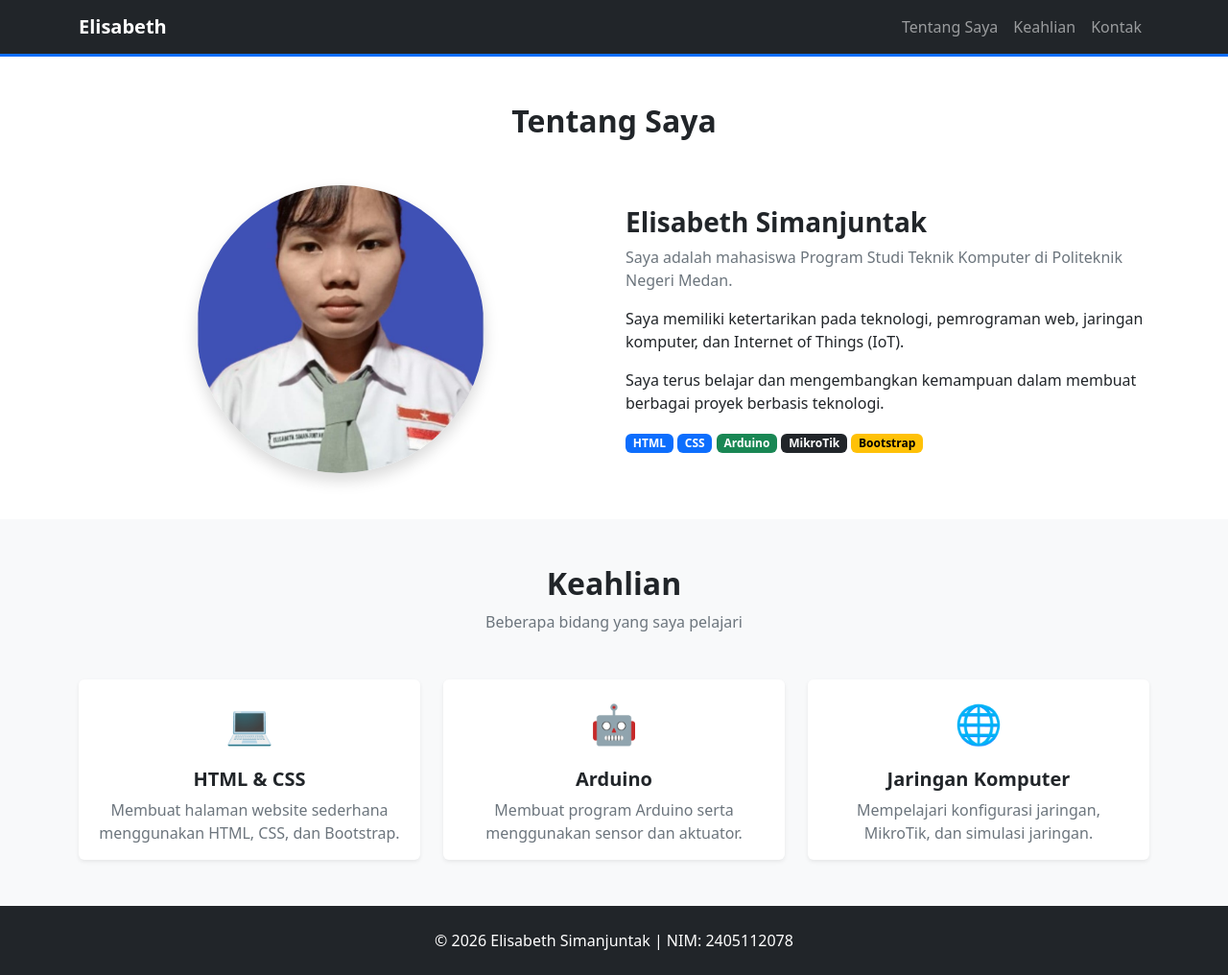
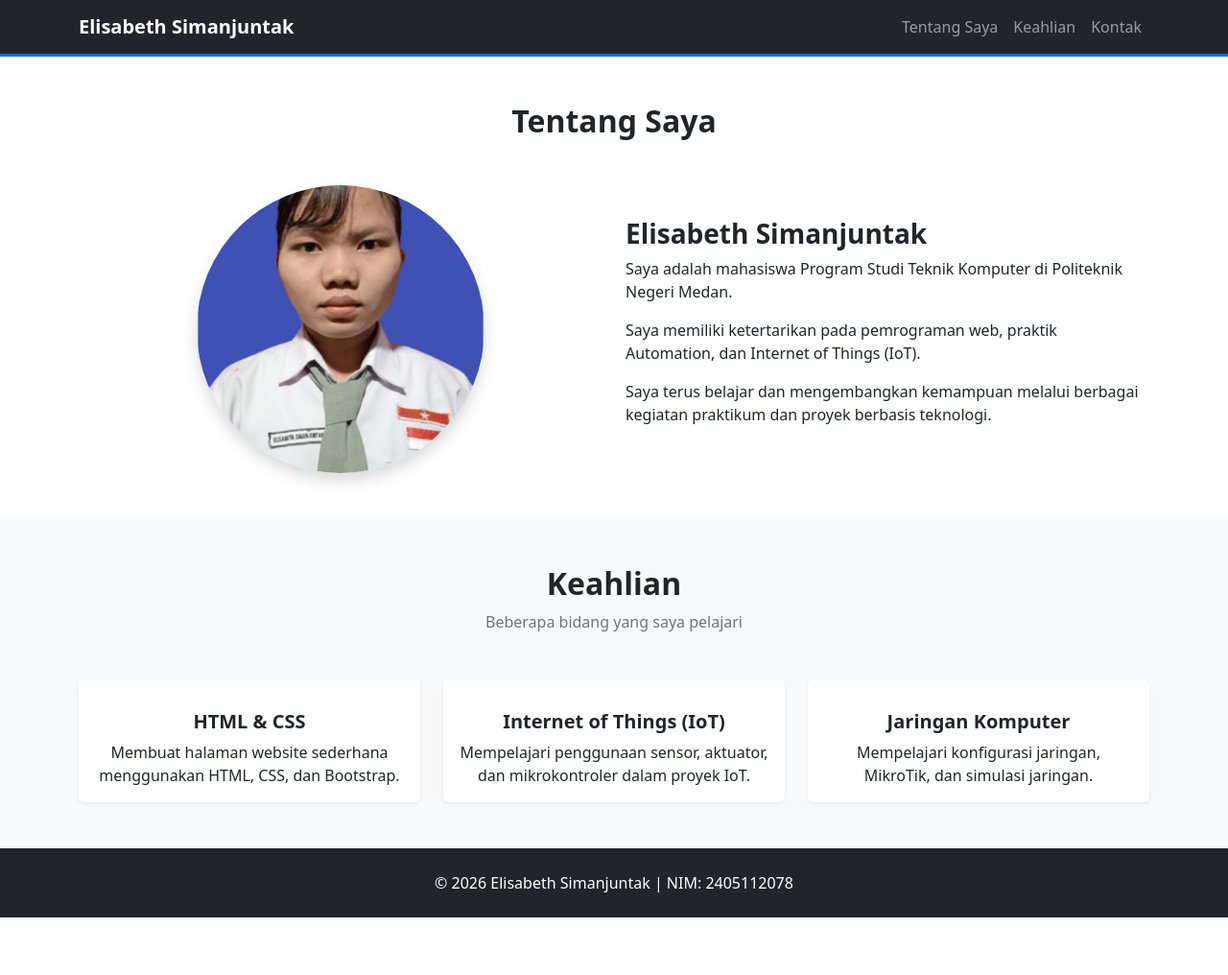
Before and after one commit to elisabeth-sim/portofolio-elisabet, a plain HTML site: page index.html in a window 1280 px wide. Shown: the whole page at 96% size. After the commit the page ends 956 px from the top, so only its background shows below. Drawn offline with nearby package versions, Linux system fonts and the light colour scheme; files whose address does not match are found by name.

Commit message:
Update index.html

```diff
--- a/index.html
+++ b/index.html
@@ -25,7 +25,7 @@
         <div class="container">
 
             <a class="navbar-brand fw-bold" href="#">
-                Elisabeth
+                Elisabeth Simanjuntak
             </a>
 
             <!-- Tombol menu HP -->
@@ -96,28 +96,22 @@
                     Elisabeth Simanjuntak
                 </h3>
 
-                <p class="text-secondary">
-                    Saya adalah mahasiswa Program Studi Teknik Komputer
-                    di Politeknik Negeri Medan.
+                <p>
+                    Saya adalah mahasiswa Program Studi
+                    Teknik Komputer di Politeknik Negeri Medan.
                 </p>
 
                 <p>
-                    Saya memiliki ketertarikan pada teknologi,
-                    pemrograman web, jaringan komputer, dan Internet
-                    of Things (IoT).
+                    Saya memiliki ketertarikan pada
+                    pemrograman web, praktik Automation,
+                    dan Internet of Things (IoT).
                 </p>
 
                 <p>
-                    Saya terus belajar dan mengembangkan kemampuan
-                    dalam membuat berbagai proyek berbasis teknologi.
+                    Saya terus belajar dan mengembangkan
+                    kemampuan melalui berbagai kegiatan praktikum
+                    dan proyek berbasis teknologi.
                 </p>
-
-                <!-- Keahlian kecil -->
-                <span class="badge text-bg-primary">HTML</span>
-                <span class="badge text-bg-primary">CSS</span>
-                <span class="badge text-bg-success">Arduino</span>
-                <span class="badge text-bg-dark">MikroTik</span>
-                <span class="badge text-bg-warning">Bootstrap</span>
 
             </div>
 
@@ -155,14 +149,14 @@
                         <div class="card-body text-center">
 
                             <div class="fs-1 mb-3">
-                                💻
+
                             </div>
 
                             <h5 class="card-title fw-bold">
                                 HTML & CSS
                             </h5>
 
-                            <p class="card-text text-secondary">
+                            <p class="card-text">
                                 Membuat halaman website sederhana
                                 menggunakan HTML, CSS, dan Bootstrap.
                             </p>
@@ -182,22 +176,21 @@
                         <div class="card-body text-center">
 
                             <div class="fs-1 mb-3">
-                                🤖
+
                             </div>
 
-                            <h5 class="card-title fw-bold">
-                                Arduino
-                            </h5>
+                        <h5 class="card-title fw-bold">
+                            Internet of Things (IoT)
+                        </h5>
 
-                            <p class="card-text text-secondary">
-                                Membuat program Arduino serta
-                                menggunakan sensor dan aktuator.
+                            <p class="card-text">
+                                 Mempelajari penggunaan sensor,
+                                 aktuator, dan mikrokontroler dalam proyek IoT.
                             </p>
 
                         </div>
 
                     </div>
-
                 </div>
 
 
@@ -209,14 +202,14 @@
                         <div class="card-body text-center">
 
                             <div class="fs-1 mb-3">
-                                🌐
+
                             </div>
 
                             <h5 class="card-title fw-bold">
                                 Jaringan Komputer
                             </h5>
 
-                            <p class="card-text text-secondary">
+                            <p class="card-text">
                                 Mempelajari konfigurasi jaringan,
                                 MikroTik, dan simulasi jaringan.
                             </p>
```
